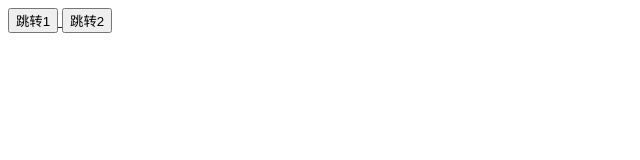
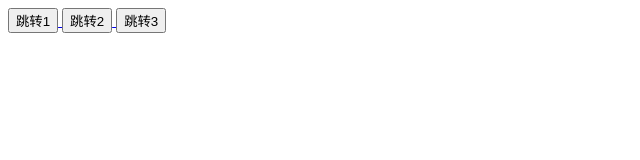
Before and after one commit to zhangzihan114514/zhangzihan114514.github.io, a plain HTML site: page index.html in a window 1280 px wide. Shown: the whole page, without its empty margins (0-640 px from the left). Drawn offline with Linux system fonts and the light colour scheme.

Commit message:
Update index.html

```diff
--- a/index.html
+++ b/index.html
@@ -5,3 +5,6 @@
 <a href="page3.html">
   <button>跳转2</button>
 </a>
+<a href="page4.html">
+  <button>跳转3</button>
+</a>
```
